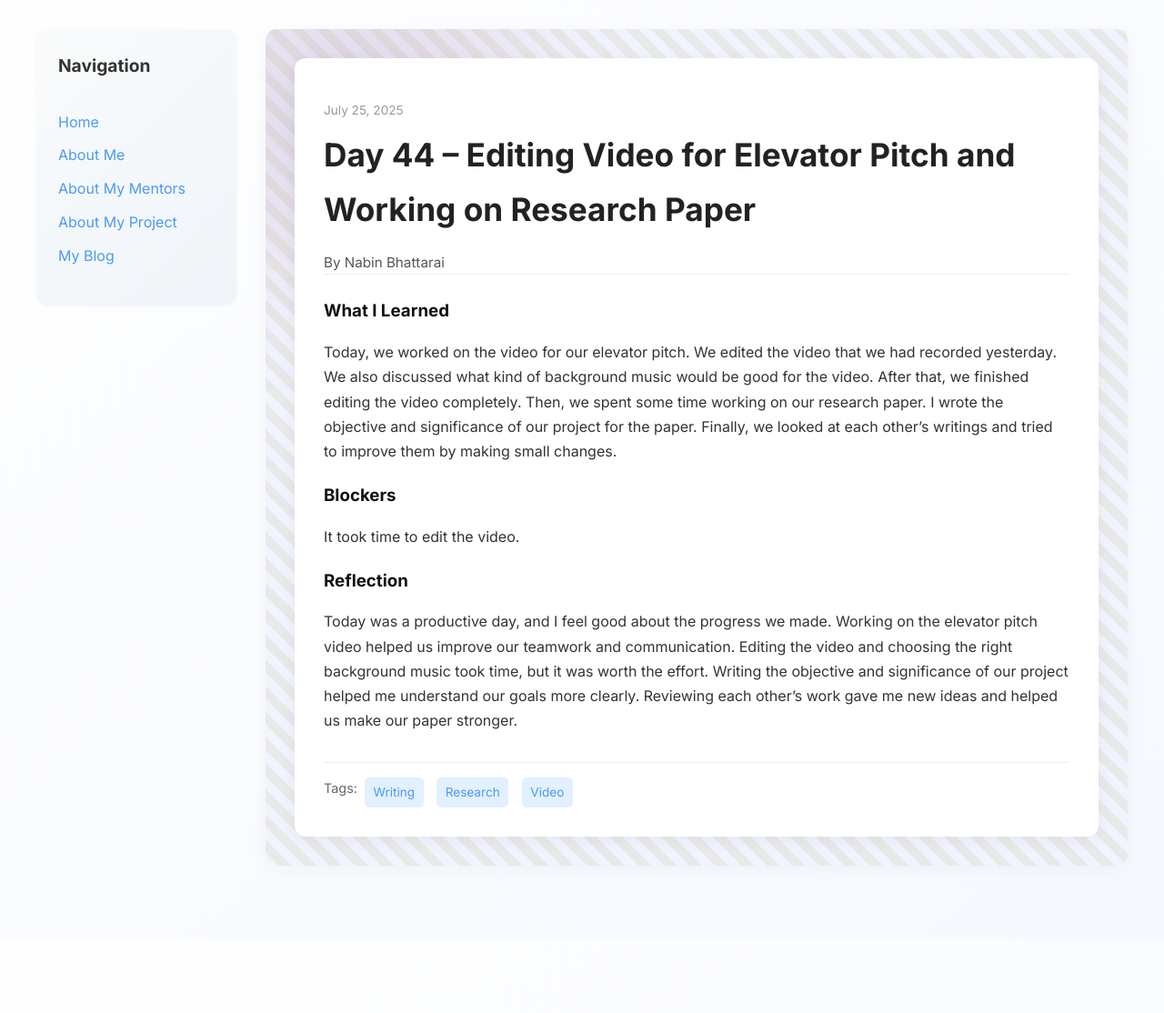
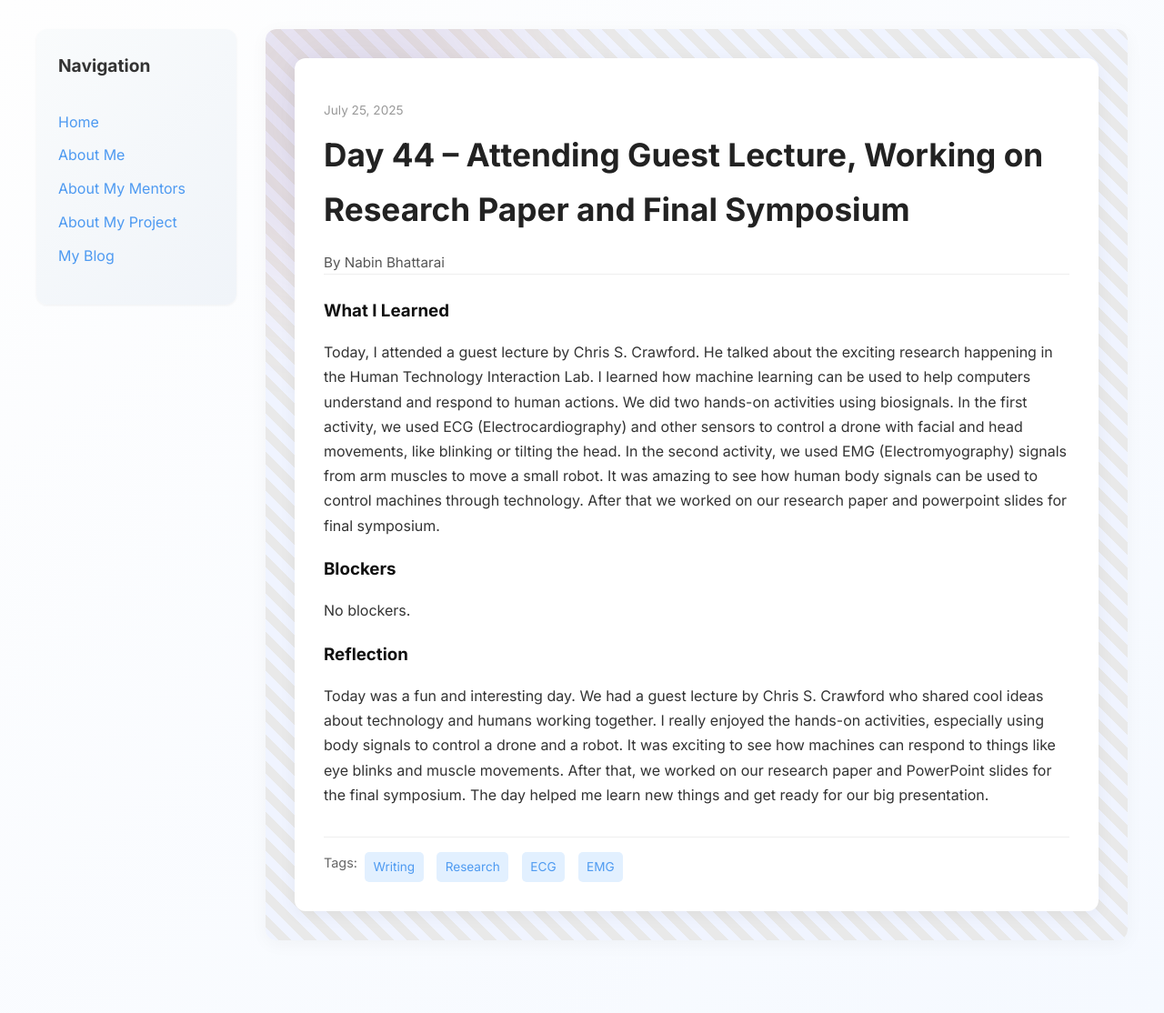
Before and after one commit to bhattarainabin2055/bhattarainabin2055.github.io, a Jekyll site: the page built from _posts/2025-07-25-day-44.md, in a window 1280 px wide. Shown: the whole page at 91% size. Built offline with Jekyll 4.4.1, drawn with Linux system fonts in a browser that asks for light colours; before the commit the page ends 1032 px from its top, so only the background shows below that.

Commit message:
Update 2025-07-25-day-44.md

```diff
--- a/_posts/2025-07-25-day-44.md
+++ b/_posts/2025-07-25-day-44.md
@@ -1,16 +1,16 @@
 ---
 layout: post
-title: "Day 44 – Editing Video for Elevator Pitch and Working on Research Paper "
+title: "Day 44 – Attending Guest Lecture, Working on Research Paper and Final Symposium "
 date: 2025-07-25
 author: Nabin Bhattarai
 permalink: /day44.html
-tags: ["Writing", "Research", "Video"]
+tags: ["Writing", "Research", "ECG", "EMG"]
 
 what_i_learned: |
- Today, we worked on the video for our elevator pitch. We edited the video that we had recorded yesterday. We also discussed what kind of background music would be good for the video. After that, we finished editing the video completely. Then, we spent some time working on our research paper. I wrote the objective and significance of our project for the paper. Finally, we looked at each other’s writings and tried to improve them by making small changes.
+ Today, I attended a guest lecture by Chris S. Crawford. He talked about the exciting research happening in the Human Technology Interaction Lab. I learned how machine learning can be used to help computers understand and respond to human actions. We did two hands-on activities using biosignals. In the first activity, we used ECG (Electrocardiography) and other sensors to control a drone with facial and head movements, like blinking or tilting the head. In the second activity, we used EMG (Electromyography) signals from arm muscles to move a small robot. It was amazing to see how human body signals can be used to control machines through technology. After that we worked on our research paper and powerpoint slides for final symposium.
 blockers: |
- It took time to edit the video.
+ No blockers.
 
 reflection: |
- Today was a productive day, and I feel good about the progress we made. Working on the elevator pitch video helped us improve our teamwork and communication. Editing the video and choosing the right background music took time, but it was worth the effort. Writing the objective and significance of our project helped me understand our goals more clearly. Reviewing each other’s work gave me new ideas and helped us make our paper stronger.
+ Today was a fun and interesting day. We had a guest lecture by Chris S. Crawford who shared cool ideas about technology and humans working together. I really enjoyed the hands-on activities, especially using body signals to control a drone and a robot. It was exciting to see how machines can respond to things like eye blinks and muscle movements. After that, we worked on our research paper and PowerPoint slides for the final symposium. The day helped me learn new things and get ready for our big presentation.
 ---
```
